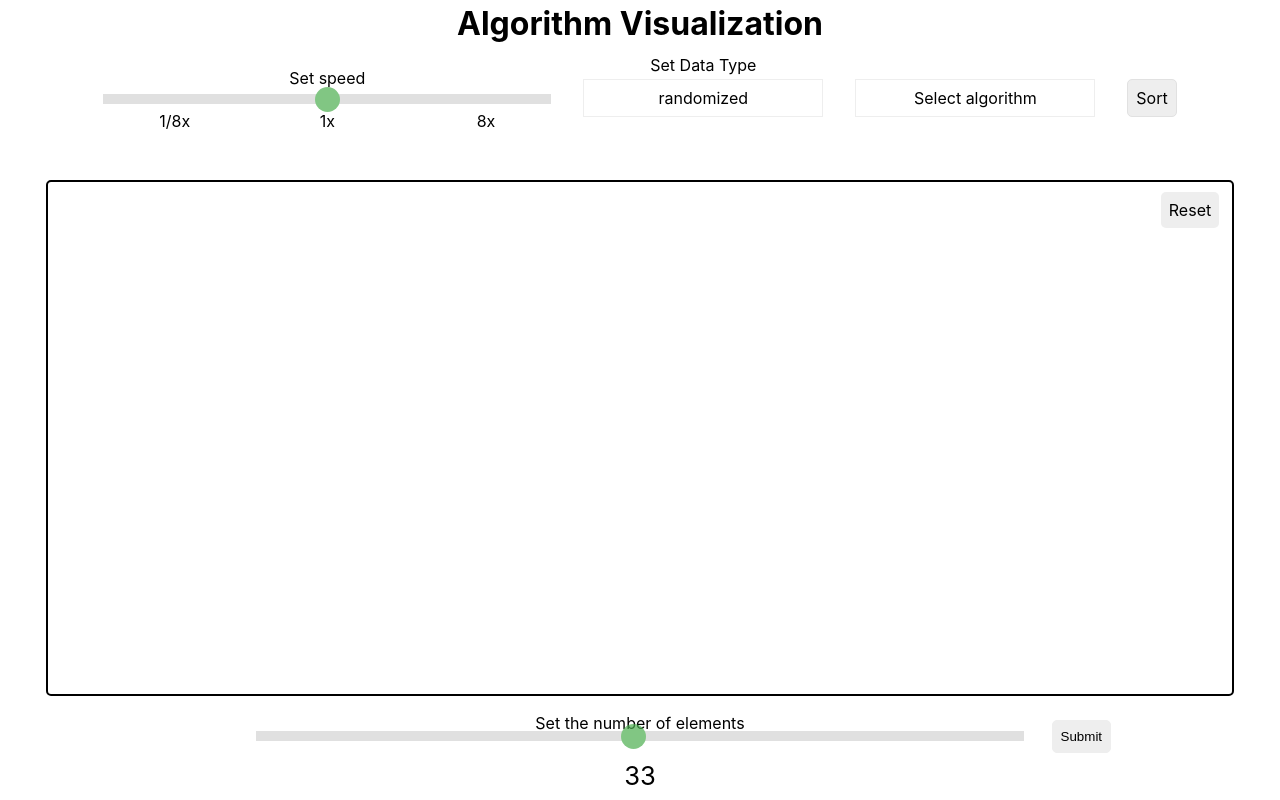
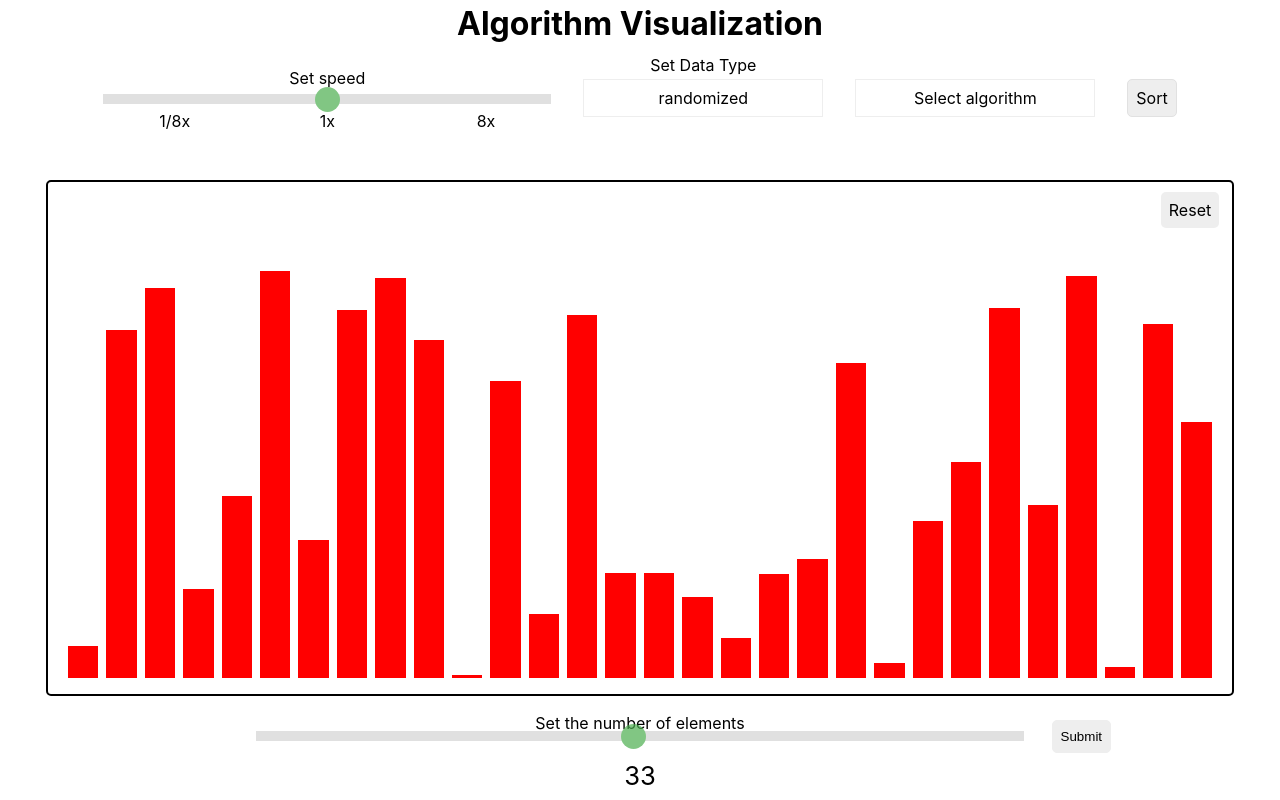
Before and after one commit to abagel21/AlgorithmVisualization, a React (Create React App) app: page / in a window 1280 px wide. Built offline with nearby package versions, Linux system fonts and the light colour scheme.

Commit message:
fixed invis divs

```diff
--- a/src/index.css
+++ b/src/index.css
@@ -16,6 +16,7 @@ code {
 .sortableElement {
   width: .5rem;
   margin: 0rem 2rem;
+  background-color: red;
 }
 
 .settings {
--- a/src/index.scss
+++ b/src/index.scss
@@ -19,6 +19,7 @@ code {
 .sortableElement {
     width: .5rem;
     margin: 0rem 2rem;
+    background-color: rgb(255, 0, 0);
 }
 
 .settings {
```
Also changed, not shown: 1 other file (tests, documents, lock files or other folders).
